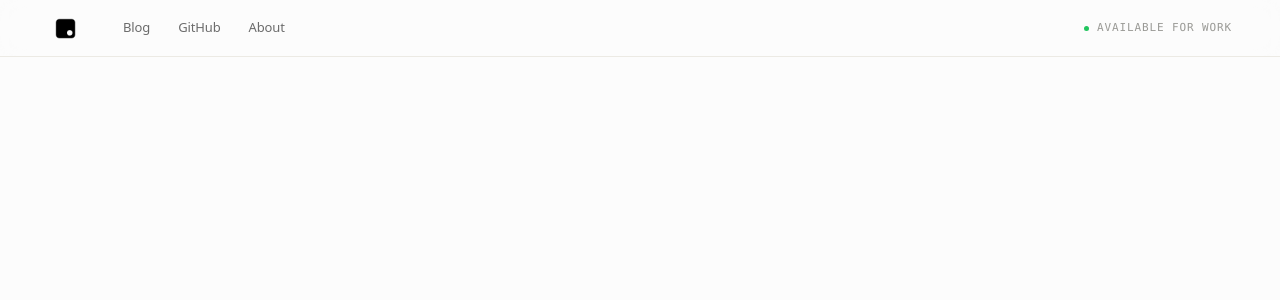
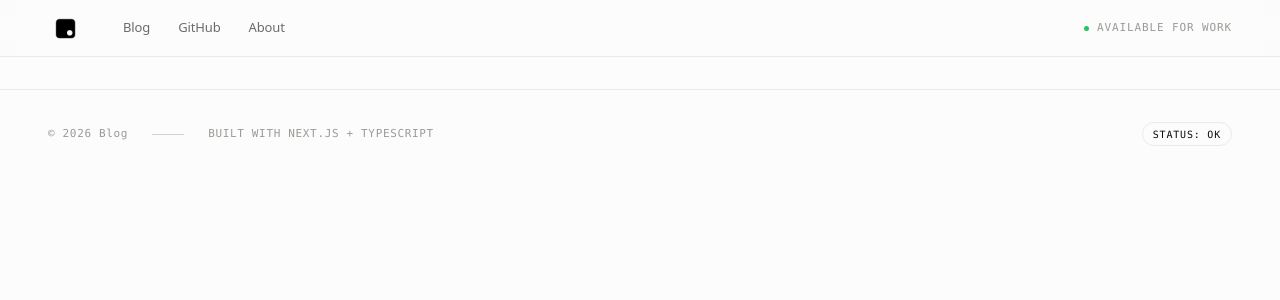
Before and after one commit to PrakashSinghChoudhary/portfolio, a Next.js app: page / in a window 1280 px wide. Shown: the top 300 px of the page. Built offline with nearby package versions, Linux system fonts and the light colour scheme.

Commit message:
Add Footer

```diff
--- a/src/app/layout.tsx
+++ b/src/app/layout.tsx
@@ -2,6 +2,7 @@ import type { Metadata } from "next";
 import { Inter, JetBrains_Mono } from "next/font/google";
 import "./globals.css";
 import Header from "@/components/Header";
+import Footer from "@/components/Footer";
 
 const inter = Inter({
   subsets: ["latin"],
@@ -38,6 +39,7 @@ export default function RootLayout({ children }: LayoutProps<"/">) {
       <body className="min-h-full flex flex-col">
         <Header />
         {children}
+        <Footer />
       </body>
     </html>
   );
--- /dev/null
+++ b/src/components/Footer.tsx
@@ -0,0 +1,24 @@
+"use client";
+
+const year = new Date().getFullYear();
+
+export default function Footer() {
+  return (
+    <footer className="mt-8 border-t border-(--border)">
+      <div className="mx-auto flex max-w-7xl flex-col gap-4 px-6 py-8 md:flex-row md:items-center md:justify-between md:px-10 lg:px-12">
+        <div className="flex items-center gap-6 text-[11px] font-mono tracking-[0.06em] text-(--text-3)">
+          <span>© {year} Blog</span>
+          <span className="hidden md:inline h-px w-8 bg-(--border-strong)" />
+          <span className="hidden md:inline">
+            BUILT WITH NEXT.JS + TYPESCRIPT
+          </span>
+        </div>
+        <div className="text-[11px] font-mono">
+          <p className="inline-flex h-6 items-center rounded-full border px-2.5 text-[10px] tracking-[0.08em] border-(--border)">
+            STATUS: OK
+          </p>
+        </div>
+      </div>
+    </footer>
+  );
+}
```
